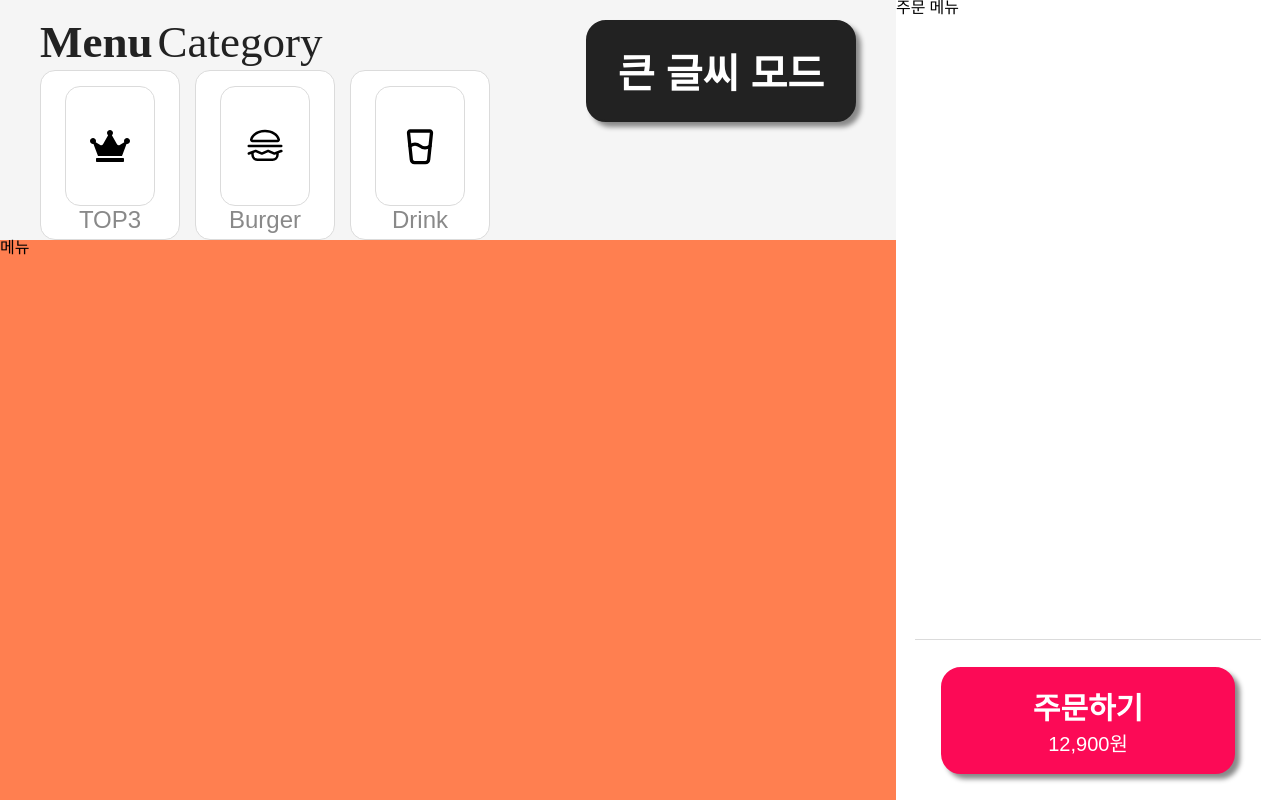
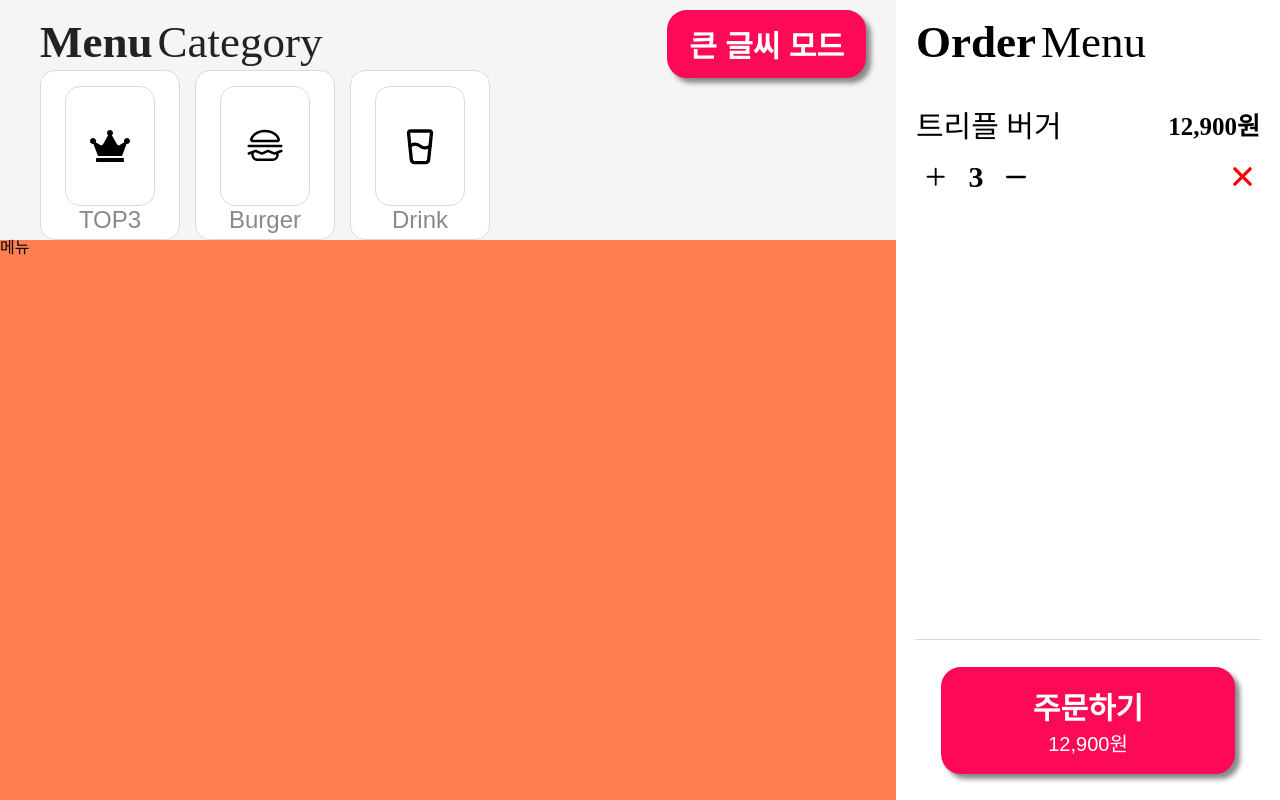
Before and after one commit to Novel-Ideas/gumeonggage-front, a React (Create React App) app: page /menu in a window 1280 px wide. Built offline with nearby package versions, Linux system fonts and the light colour scheme.

Commit message:
Feat: menuPage 주문 리스트 레이아웃 구현

```diff
--- a/src/components/menuComponents/orderListComponent/OrderListComponent.jsx
+++ b/src/components/menuComponents/orderListComponent/OrderListComponent.jsx
@@ -1,9 +1,38 @@
-import React from 'react';
+/**@jsxImportSource @emotion/react */
+import * as s from "./style";
+import { GoPlus } from "react-icons/go";
+import { FiMinus } from "react-icons/fi";
+import { IoClose } from "react-icons/io5";
 
 function OrderListComponent(props) {
     return (
-        <div>
-
+        <div css={s.layout}>
+            <div css={s.header}>
+                <h1>Order</h1>
+                <h1>Menu</h1>
+            </div>
+            <div css={s.orderLayout}>
+                <div css={s.orderBox}>
+                    <div css={s.orderInfoBox}>
+                        <h1>트리플 버거</h1>
+                        <h1>12,900원</h1>
+                    </div>
+                    <div css={s.orderCountBox}>
+                        <div css={s.orderCount}>
+                            <div>
+                                <GoPlus />
+                            </div>
+                            <div>3</div>
+                            <div>
+                                <FiMinus />
+                            </div>
+                        </div>
+                        <div css={s.removeButton}>
+                            <IoClose />
+                        </div>
+                    </div>
+                </div>
+            </div>
         </div>
     );
 }
--- /dev/null
+++ b/src/components/menuComponents/orderListComponent/style.js
@@ -0,0 +1,104 @@
+import { css } from "@emotion/react";
+
+export const layout = css`
+    width: 100%;
+    height: 100%;
+    display: flex;
+    flex-direction: column;
+`;
+
+export const header = css`
+    width: 100%;
+    height: 10%;
+    display: flex;
+    padding-top: 20px;
+
+    & > h1:nth-of-type(1) {
+        font-size: 45px;
+        font-weight: 700;
+        padding-left: 20px;
+    }
+
+    & > h1:nth-of-type(2) {
+        font-size: 45px;
+        font-weight: 300;
+        margin-left: 5px;
+    }
+`;
+
+export const orderLayout = css`
+    width: 100%;
+    height: 90%;
+    display: flex;
+    justify-content: center;
+`;
+
+export const orderBox = css`
+    margin-top: 20px;
+    width: 100%;
+    height: 100px;
+    display: flex;
+    flex-direction: column;
+    align-content: center;
+    /* background-color: aliceblue; */
+`;
+
+export const orderInfoBox = css`
+    width: 100%;
+    height: 50%;
+    display: flex;
+    justify-content: space-between;
+    align-items: center;
+    /* margin: 0px 20px; */
+
+    & > h1:nth-of-type(1) {
+        font-size: 30px;
+        margin-left: 20px;
+    }
+
+    & > h1:nth-of-type(2) {
+        font-size: 25px;
+        font-weight: 700;
+        margin-right: 20px;
+    }
+`;
+
+export const orderCountBox = css`
+    width: 100%;
+    height: 50%;
+    display: flex;
+    justify-content: space-between;
+    align-items: center;
+`;
+
+export const orderCount = css`
+    display: flex;
+    justify-content: center;
+    align-items: center;
+    font-size: 30px;
+    margin-left: 20px;
+
+    & > div {
+        width: 40px;
+        height: 40px;
+        display: flex;
+        justify-content: center;
+        align-items: center;
+    }
+
+    & > div:nth-of-type(2) {
+        display: flex;
+        justify-content: center;
+        align-items: center;
+        font-weight: 600;
+    }
+`;
+
+export const removeButton = css`
+    display: flex;
+    justify-content: center;
+    align-items: center;
+    margin-right: 20px;
+    font-size: 35px;
+    color: red;
+`;
--- a/src/pages/menuPage/MenuPage.jsx
+++ b/src/pages/menuPage/MenuPage.jsx
@@ -2,6 +2,7 @@
 import * as s from "./style";
 import PageLayout from "../../components/pageComponents/PageLayout";
 import MenuCategoryPage from "../../components/menuComponents/menuCategory/MenuCategory";
+import OrderListComponent from "../../components/menuComponents/orderListComponent/OrderListComponent";
 
 function MenuPage(props) {
     return (
@@ -19,7 +20,9 @@ function MenuPage(props) {
                     </div>
                 </div>
                 <div css={s.orderLayout}>
-                    <div css={s.orderMenuLayout}>주문 메뉴</div>
+                    <div css={s.orderMenuLayout}>
+                        <OrderListComponent />
+                    </div>
                     <div css={s.orderButtonLayout}>
                         <button css={s.orderButton}>
                             주문하기<p>12,900원</p>
--- a/src/pages/menuPage/style.js
+++ b/src/pages/menuPage/style.js
@@ -31,15 +31,15 @@ export const categoryBox = css`
 
 export const bigButton = css`
     position: absolute;
-    top: 20px;
-    right: 40px;
+    top: 10px;
+    right: 30px;
     box-sizing: border-box;
-    border: 2px solid #222;
+    border: 2px solid rgb(252, 10, 86);
     border-radius: 20px;
-    padding: 20px 30px;
-    font-size: 40px;
+    padding: 10px 20px;
+    font-size: 30px;
     font-weight: 700;
-    background-color: #222;
+    background-color: rgb(252, 10, 86);
     color: white;
     box-shadow: 5px 5px 5px #898989ff;
     transition: all 0.2s ease-in-out;
@@ -47,7 +47,7 @@ export const bigButton = css`
 
     &:hover {
         background-color: white;
-        color: #222;
+        color: rgb(252, 10, 86);
     }
 `;
 
```
